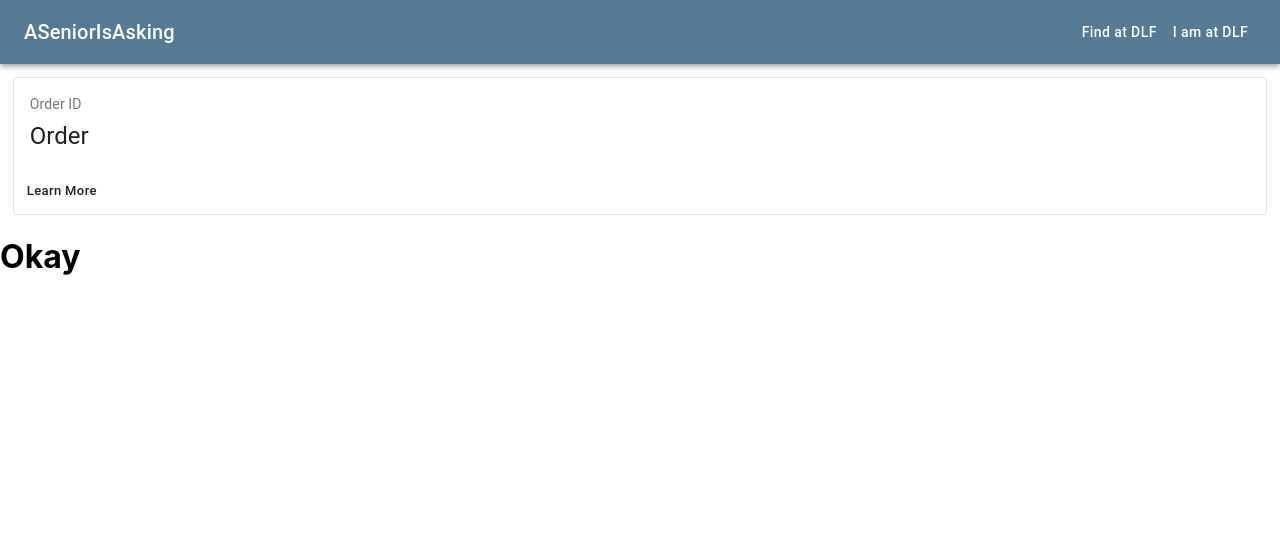
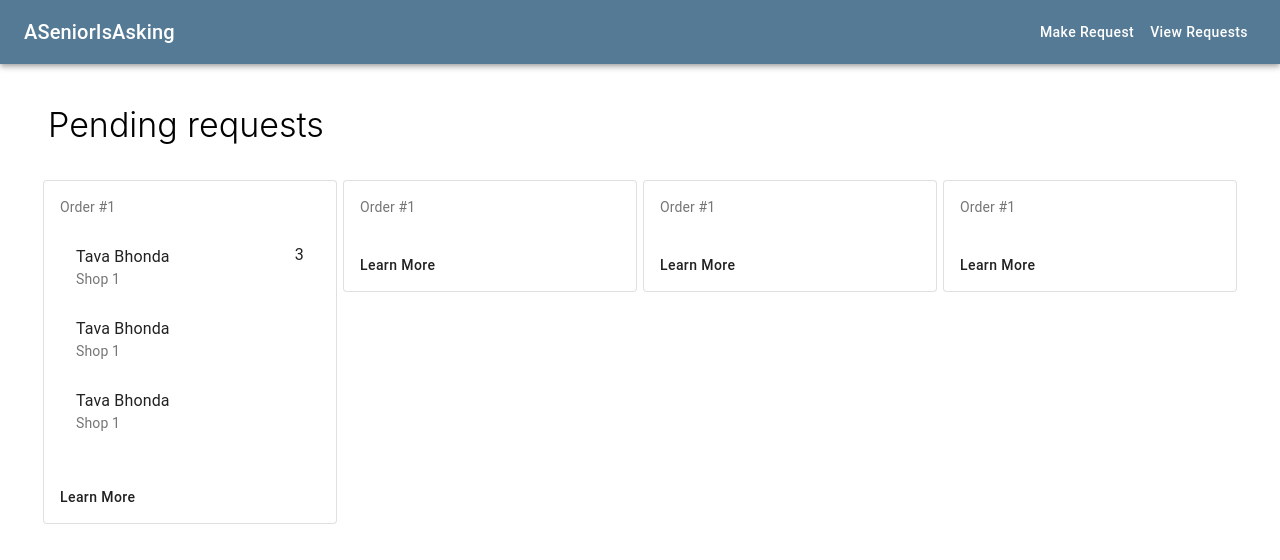
Before and after one commit to sriramdvt/ASeniorIsAsking, a React (Create React App) app in the folder frontend/: page / in a window 1280 px wide. Shown: the top 560 px of the page. Built offline with nearby package versions, Linux system fonts and the light colour scheme.

Commit message:
Add UI for viewing requests (#10)
* Setup react router

* Add UI for viewing requests

```diff
--- a/frontend/public/index.html
+++ b/frontend/public/index.html
@@ -29,8 +29,6 @@
   <body>
     <noscript>You need to enable JavaScript to run this app.</noscript>
     <div id="root"></div>
-    <div id="cards"></div>
-    <div><h1>Okay</h1></div>
     <!--
       This HTML file is a template.
       If you open it directly in the browser, you will see an empty page.
--- a/frontend/src/App.js
+++ b/frontend/src/App.js
@@ -1,8 +1,5 @@
 import React from "react";
-import ReactDOM from 'react-dom';
-import logo from "./logo.svg";
-import "./App.css";
-
+import { BrowserRouter as Router, Switch, Route, Link } from "react-router-dom";
 import MakeRequest from "./MakeRequest";
 import RequestStatus from "./RequestStatus";
 import ViewRequests from "./ViewRequests";
@@ -10,8 +7,19 @@ import ViewRequests from "./ViewRequests";
 import Navbar from "./components/Navbar";
 
 function App() {
-  return <MakeRequest />;
+  return (
+    <Router>
+      <Navbar />
+      <Switch>
+        <Route exact path="/">
+          <ViewRequests />
+        </Route>
+        <Route exact path="/make-request">
+          <MakeRequest />
+        </Route>
+      </Switch>
+    </Router>
+  );
 }
 
-
-export default Navbar;
+export default App;
--- a/frontend/src/MakeRequest.js
+++ b/frontend/src/MakeRequest.js
@@ -16,7 +16,7 @@ const useStyles = makeStyles((theme) => ({
 
 export default function MakeRequest() {
   const [items, setItem] = useState([1]);
-  const [count, setCount] = useState(1);
+  const [count, setCount] = useState(2);
 
   const classes = useStyles();
 
--- a/frontend/src/ViewRequests.js
+++ b/frontend/src/ViewRequests.js
@@ -0,0 +1,50 @@
+import React, { useState, useEffect } from "react";
+import Grid from "@material-ui/core/Grid";
+import Box from "@material-ui/core/Box";
+import List from "@material-ui/core/List";
+import ListItem from "@material-ui/core/ListItem";
+import ListItemText from "@material-ui/core/ListItemText";
+import Card from "./components/Card";
+
+export default function ViewRequests() {
+  return (
+    <Box m={5}>
+      <Box fontSize="h4.fontSize" fontWeight="fontWeightLight" mb={4} ml={1}>
+        Pending requests
+      </Box>
+      <Grid container>
+        <Grid item sm={3} xs={12}>
+          <Card orderId={1}>
+            <List>
+              <ListItem>
+                <Grid container justify="space-between">
+                  <Grid item>
+                    <ListItemText primary="Tava Bhonda" secondary="Shop 1" />
+                  </Grid>
+                  <Grid>
+                    <ListItemText primary="3" />
+                  </Grid>
+                </Grid>
+              </ListItem>
+              <ListItem>
+                <ListItemText primary="Tava Bhonda" secondary="Shop 1" />
+              </ListItem>
+              <ListItem>
+                <ListItemText primary="Tava Bhonda" secondary="Shop 1" />
+              </ListItem>
+            </List>
+          </Card>
+        </Grid>
+        <Grid item sm={3} xs={12}>
+          <Card orderId={1}></Card>
+        </Grid>
+        <Grid item sm={3} xs={12}>
+          <Card orderId={1}></Card>
+        </Grid>
+        <Grid item sm={3} xs={12}>
+          <Card orderId={1}></Card>
+        </Grid>
+      </Grid>
+    </Box>
+  );
+}
--- /dev/null
+++ b/frontend/src/components/Card.js
@@ -0,0 +1,59 @@
+import React from "react";
+import { makeStyles } from "@material-ui/core/styles";
+import Card from "@material-ui/core/Card";
+import CardActions from "@material-ui/core/CardActions";
+import CardContent from "@material-ui/core/CardContent";
+import Button from "@material-ui/core/Button";
+import Typography from "@material-ui/core/Typography";
+
+const useStyles = makeStyles({
+  root: {
+    marginLeft: "1%",
+    marginRight: "1%",
+    marginTop: "1%",
+    marginBottom: "1%",
+    "&:hover": {
+      transform: "scale(1.01)",
+      boxShadow: "0 4px 20px 0 rgba(0,0,0,0.12)",
+    },
+  },
+  bullet: {
+    display: "inline-block",
+    margin: "0 2px",
+    transform: "scale(0.8)",
+  },
+  title: {
+    fontSize: 14,
+  },
+  pos: {
+    marginBottom: 12,
+  },
+  button: {
+    textTransform: "none",
+  },
+});
+
+export default function SimpleCard(props) {
+  const classes = useStyles();
+  const bull = <span className={classes.bullet}>•</span>;
+
+  return (
+    <Card className={classes.root} variant="outlined">
+      <CardContent>
+        <Typography
+          className={classes.title}
+          color="textSecondary"
+          gutterBottom
+        >
+          Order #{props.orderId}
+        </Typography>
+        <Typography variant="h5" component="h2">
+          {props.children}
+        </Typography>
+      </CardContent>
+      <CardActions>
+        <Button className={classes.button}>Learn More</Button>
+      </CardActions>
+    </Card>
+  );
+}
--- a/frontend/src/components/Food.js
+++ /dev/null
@@ -1,55 +0,0 @@
-import React from 'react';
-import { makeStyles } from '@material-ui/core/styles';
-import Card from '@material-ui/core/Card';
-import CardActions from '@material-ui/core/CardActions';
-import CardContent from '@material-ui/core/CardContent';
-import Button from '@material-ui/core/Button';
-import Typography from '@material-ui/core/Typography';
-
-const useStyles = makeStyles({
-  root: {
-    marginLeft: '1%',
-    marginRight: '1%',
-    marginTop: '1%',
-    marginBottom: '1%',
-    "&:hover": {
-        transform: "scale(1.01)",
-        boxShadow: "0 4px 20px 0 rgba(0,0,0,0.12)"
-      }
-    },
-  bullet: {
-    display: 'inline-block',
-    margin: '0 2px',
-    transform: 'scale(0.8)',
-  },
-  title: {
-    fontSize: 14,
-  },
-  pos: {
-    marginBottom: 12,
-  },
-  button: {
-    textTransform: "none"
-}
-});
-
-export default function SimpleCard() {
-  const classes = useStyles();
-  const bull = <span className={classes.bullet}>•</span>;
-
-  return (
-    <Card className={classes.root} variant="outlined">
-      <CardContent>
-        <Typography className={classes.title} color="textSecondary" gutterBottom>
-          Order ID
-        </Typography>
-        <Typography variant="h5" component="h2">
-          Order
-        </Typography>
-      </CardContent>
-      <CardActions>
-        <Button className={classes.button} size="small">Learn More</Button>
-      </CardActions>
-    </Card>
-  );
-}
--- a/frontend/src/components/Navbar.js
+++ b/frontend/src/components/Navbar.js
@@ -1,33 +1,48 @@
 import React from "react";
+import { Link } from "react-router-dom";
 import { makeStyles } from "@material-ui/core/styles";
 import AppBar from "@material-ui/core/AppBar";
 import Toolbar from "@material-ui/core/Toolbar";
 import Typography from "@material-ui/core/Typography";
 import Button from "@material-ui/core/Button";
 
-const useStyles = makeStyles(theme => ({
+const useStyles = makeStyles((theme) => ({
   root: {
-    flexGrow: 1
+    flexGrow: 1,
   },
   title: {
-    flexGrow: 1
+    flexGrow: 1,
   },
   button: {
-      textTransform: "none"
-  }
+    textTransform: "none",
+  },
 }));
 
-export default function ButtonAppBar() {
+export default function Navbar() {
   const classes = useStyles();
   return (
     <div className={classes.root}>
-      <AppBar style={{ background: '#557A95' }} position="static">
+      <AppBar style={{ background: "#557A95" }} position="static">
         <Toolbar>
           <Typography variant="h6" className={classes.title}>
             ASeniorIsAsking
           </Typography>
-          <Button className={classes.button} color="inherit">Find at DLF</Button>
-          <Button className={classes.button} color="inherit">I am at DLF</Button>
+          <Button className={classes.button} color="inherit">
+            <Link
+              to="/make-request"
+              style={{ textDecoration: "inherit", color: "inherit" }}
+            >
+              Make Request
+            </Link>
+          </Button>
+          <Button className={classes.button} color="inherit">
+            <Link
+              to="/"
+              style={{ textDecoration: "inherit", color: "inherit" }}
+            >
+              View Requests
+            </Link>
+          </Button>
         </Toolbar>
       </AppBar>
     </div>
--- a/frontend/src/index.js
+++ b/frontend/src/index.js
@@ -1,21 +1,15 @@
-import React from 'react';
-import ReactDOM from 'react-dom';
-import './index.css';
-import * as serviceWorker from './serviceWorker';
-import Navbar from "./components/Navbar";
-import Food from "./components/Food";
+import React from "react";
+import ReactDOM from "react-dom";
+import "./index.css";
+import * as serviceWorker from "./serviceWorker";
+import App from "./App";
 
-// ReactDOM.render(
-//   <React.StrictMode>
-//     <App />
-//   </React.StrictMode>,
-//   document.getElementById('root')
-// );
-
-ReactDOM.render(<Navbar />, document.querySelector('#root'));
-ReactDOM.render(<Food />, document.querySelector('#cards'));
-
-
+ReactDOM.render(
+  <React.StrictMode>
+    <App />
+  </React.StrictMode>,
+  document.getElementById("root")
+);
 
 // If you want your app to work offline and load faster, you can change
 // unregister() to register() below. Note this comes with some pitfalls.
```
